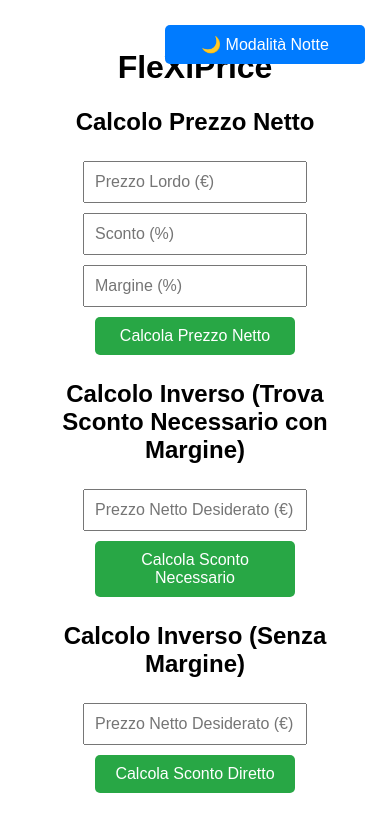
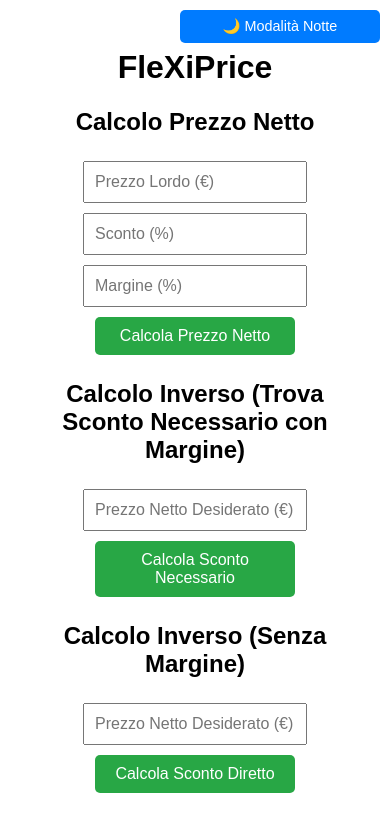
Before and after one commit to pezzaliapp/FleXiPrice, a plain HTML site: page index.html in a window 390 px wide. Drawn offline with Linux system fonts and the light colour scheme.

Commit message:
Update style.css

```diff
--- a/style.css
+++ b/style.css
@@ -5,6 +5,7 @@ body {
     background-color: #ffffff;
     color: #000000;
     transition: background-color 0.3s, color 0.3s;
+    position: relative;
 }
 
 input, button {
@@ -26,15 +27,16 @@ input, button {
 }
 
 .toggle-button {
-    position: absolute;
-    top: 20px;
-    right: 20px;
+    position: fixed;
+    top: 10px;
+    right: 10px;
     padding: 10px;
     cursor: pointer;
     background-color: #007bff;
     color: white;
     border: none;
     border-radius: 5px;
+    z-index: 1000;
 }
 
 .toggle-button:hover {
@@ -52,3 +54,12 @@ button {
 button:hover {
     background-color: #218838;
 }
+
+@media screen and (max-width: 600px) {
+    .toggle-button {
+        top: 5px;
+        right: 5px;
+        padding: 8px;
+        font-size: 0.9em;
+    }
+}
```
